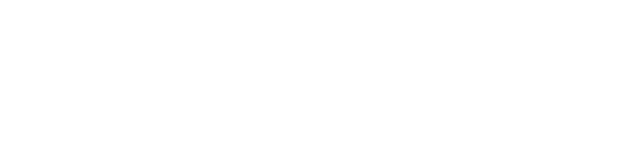
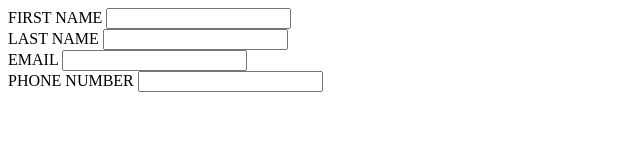
Before and after one commit to baldevoli/signup_page, a plain HTML site: page index.html in a window 1280 px wide. Shown: the whole page, without its empty margins (0-640 px from the left). Drawn offline with Linux system fonts and the light colour scheme.

Commit message:
started the project

```diff
--- a/index.html
+++ b/index.html
@@ -3,7 +3,38 @@
 <head>
     <meta charset="UTF-8">
     <meta name="viewport" content="width=device-width, initial-scale=1.0">
-    <title>Document</title>
+    <title>Sign Up For Odin</title>
+    <form
+    action="https://httpbin.org/post"
+    method="post"></form>
+    <div>
+        <label for="first_name">FIRST NAME</label>
+        <input type="text"
+        name="first_name"
+        id="first_name">
+    </div>
+
+    <div>
+        <label for="last_name">LAST NAME</label>
+        <input type="text"
+        name="last_name"
+        id="last_name">
+    </div>
+
+    <div>
+        <label for="email_address">EMAIL</label>
+        <input type="email"
+        name="email_address"
+        id="email_address">
+    </div>
+
+    <div>
+        <label for="phone">PHONE NUMBER</label>
+        <input type="number"
+        name="phone"
+        id="phone">
+    </div>
+</form>
 </head>
 <body>
 
```
Also changed, not shown: Norse-Bold.otf (added), odin-lined.png (added).
